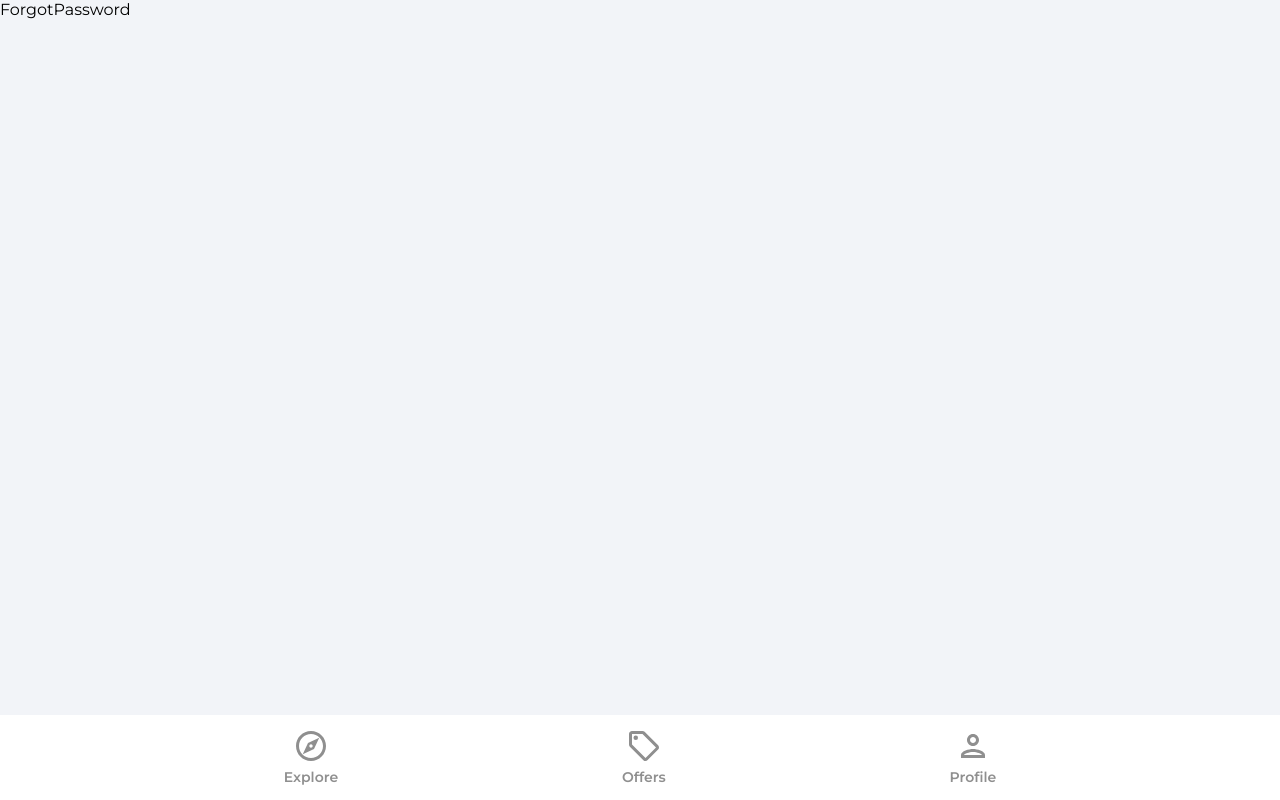
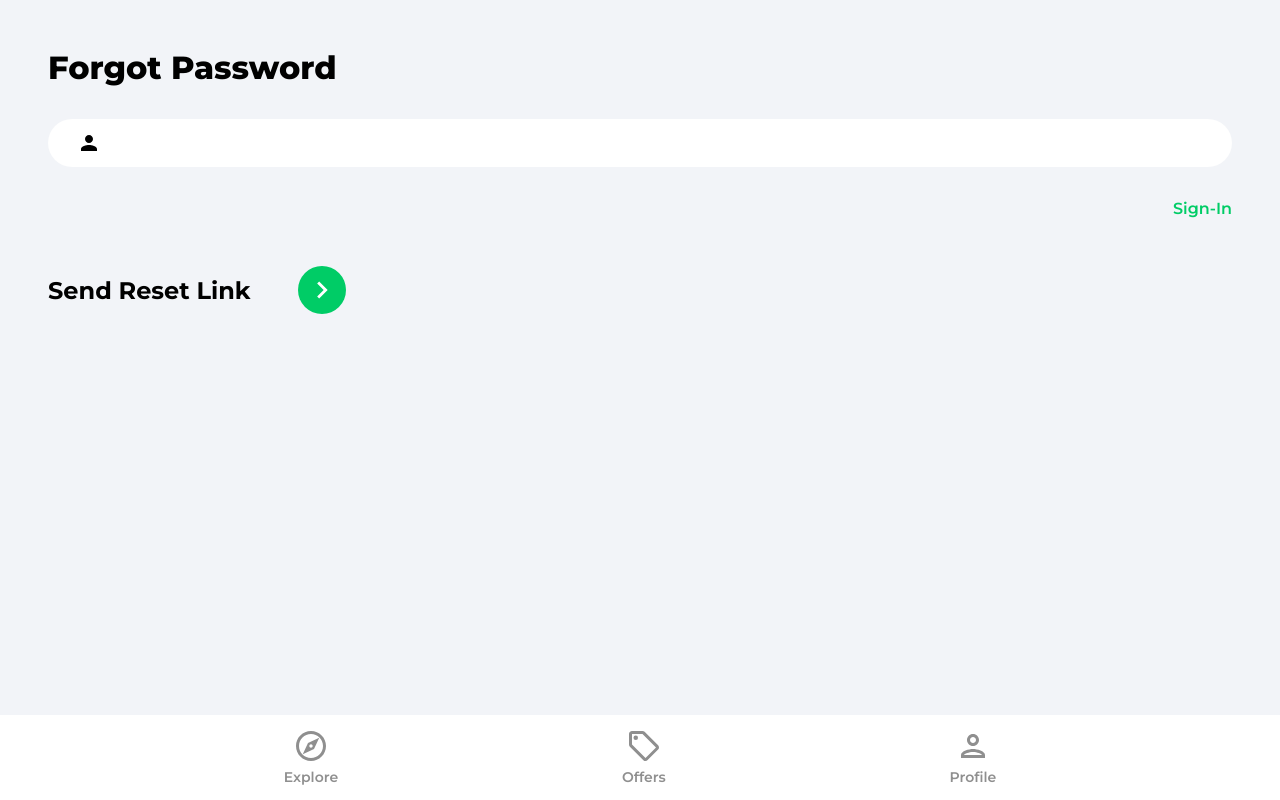
Before and after one commit to walshyc/home-marketplace, a React (Create React App) app: page /forgot-password in a window 1280 px wide. Built offline with nearby package versions, Linux system fonts and the light colour scheme; no server answers.

Commit message:
finished adding authentication

```diff
--- a/src/App.js
+++ b/src/App.js
@@ -8,6 +8,7 @@ import Profile from './pages/Profile';
 import SignIn from './pages/SignIn';
 import ForgotPassword from './pages/ForgotPassword';
 import Navbar from './components/Navbar';
+import PrivateRoute from './components/PrivateRoute';
 
 
 function App() {
@@ -17,7 +18,9 @@ function App() {
         <Routes>
           <Route path='/' element={<Explore></Explore>}></Route>
           <Route path='/offers' element={<Offers></Offers>}></Route>
-          <Route path='/profile' element={<Profile></Profile>}></Route>
+          <Route path='/profile' element={<PrivateRoute></PrivateRoute>}>
+            <Route path='/profile' element={<Profile></Profile>}></Route>
+          </Route>
           <Route path='/sign-in' element={<SignIn></SignIn>}></Route>
           <Route path='/sign-up' element={<SignUp></SignUp>}></Route>
           <Route path='/forgot-password' element={<ForgotPassword></ForgotPassword>}></Route>
--- /dev/null
+++ b/src/components/OAuth.jsx
@@ -0,0 +1,48 @@
+import React from 'react';
+import { useLocation, useNavigate } from 'react-router-dom';
+import { getAuth, signInWithPopup, GoogleAuthProvider } from 'firebase/auth';
+import { doc, setDoc, getDoc, serverTimestamp } from 'firebase/firestore';
+import { db } from '../firebase.config';
+import { toast } from 'react-toastify';
+import googleIcon from '../assets/svg/googleIcon.svg';
+
+const OAuth = () => {
+  const location = useLocation();
+  const navigate = useNavigate();
+
+  const onClick = async () => {
+    try {
+      const auth = getAuth();
+      const provider = new GoogleAuthProvider();
+      const result = await signInWithPopup(auth, provider);
+      const user = result.user;
+
+      const docRef = doc(db, 'users', user.uid);
+      const docSnap = await getDoc(docRef);
+
+      if (!docSnap.exists()) {
+        console.log(123);
+        await setDoc(doc(db, 'users', user.uid), {
+          name: user.displayName,
+          email: user.email,
+          timestamp: serverTimestamp(),
+        });
+      }
+      navigate('/');
+    } catch (error) {
+      console.log(error);
+      toast.error('Could not sign in with Google');
+    }
+  };
+
+  return (
+    <div className="socialLogin">
+      <p>Sign {location.pathname === '/sign-up' ? 'up' : 'in'} with</p>
+      <button className="socialIconDiv" onClick={onClick}>
+        <img className="socialIconImg" src={googleIcon} alt="google" />
+      </button>
+    </div>
+  );
+};
+
+export default OAuth;
--- /dev/null
+++ b/src/components/PrivateRoute.jsx
@@ -0,0 +1,14 @@
+import React from 'react';
+import { Navigate, Outlet } from 'react-router-dom';
+import { useAuthStatus } from '../hooks/useAuthStatus';
+import Spinner from './Spinner';
+
+const PrivateRoute = () => {
+  const { loggedIn, checkingStatus } = useAuthStatus();
+
+  if (checkingStatus) return <Spinner></Spinner>;
+
+  return loggedIn ? <Outlet></Outlet> : <Navigate to="/sign-in"></Navigate>;
+};
+
+export default PrivateRoute;
--- /dev/null
+++ b/src/components/Spinner.jsx
@@ -0,0 +1,11 @@
+import React from 'react';
+
+const Spinner = () => {
+  return (
+    <div className="loadingSpinnerContainer">
+      <div className="loadingSpinner"></div>
+    </div>
+  );
+};
+
+export default Spinner;
--- /dev/null
+++ b/src/hooks/useAuthStatus.js
@@ -0,0 +1,20 @@
+import { useEffect, useState } from 'react'
+import { getAuth, onAuthStateChanged } from 'firebase/auth'
+
+export const useAuthStatus = () => {
+
+    const [loggedIn, setLoggedIn] = useState(false)
+    const [checkingStatus, setCheckingStatus] = useState(true)
+
+    useEffect(() => {
+        const auth = getAuth()
+        onAuthStateChanged(auth, (user) => {
+            if (user) {
+                setLoggedIn(true)
+            }
+            setCheckingStatus(false)
+        })
+    })
+
+    return { loggedIn, checkingStatus }
+}
--- a/src/pages/ForgotPassword.jsx
+++ b/src/pages/ForgotPassword.jsx
@@ -1,5 +1,56 @@
+import { useState } from 'react';
+import { Link } from 'react-router-dom';
+import { getAuth, sendPasswordResetEmail } from 'firebase/auth';
+import { toast } from 'react-toastify';
+import { ReactComponent as ArrowRightIcon } from '../assets/svg/keyboardArrowRightIcon.svg';
+
 const ForgotPassword = () => {
-  return <div>ForgotPassword</div>;
+  const [email, setEmail] = useState('');
+
+  const onChange = (e) => {
+    setEmail(e.target.value);
+  };
+
+  const onSubmit = async (e) => {
+    e.preventDefault();
+
+    try {
+      const auth = getAuth();
+      await sendPasswordResetEmail(auth, email);
+      toast.success('Email sent successfully');
+    } catch (error) {
+      toast.error("Couldn't send password reset email");
+    }
+  };
+
+  return (
+    <div className="pageContainer">
+      <header>
+        <p className="pageHeader">Forgot Password</p>
+      </header>
+      <main>
+        <form onSubmit={onSubmit}>
+          <input
+            type="email"
+            name="email"
+            id="email"
+            value={email}
+            className="emailInput"
+            onChange={onChange}
+          />
+          <Link className="forgotPasswordLink" to="/sign-in">
+            Sign-In
+          </Link>
+          <div className="signInBar">
+            <div className="signInText">Send Reset Link</div>
+            <button className="signInButton">
+              <ArrowRightIcon fill="#ffffff" width={34} height={34} />
+            </button>
+          </div>
+        </form>
+      </main>
+    </div>
+  );
 };
 
 export default ForgotPassword;
--- a/src/pages/Profile.jsx
+++ b/src/pages/Profile.jsx
@@ -1,9 +1,15 @@
-import { getAuth } from 'firebase/auth';
+import { getAuth, updateProfile } from 'firebase/auth';
 import { useEffect, useState } from 'react';
 import { useNavigate, Link } from 'react-router-dom';
+import { updateDoc, doc } from 'firebase/firestore';
+import { db } from '../firebase.config';
+import { toast } from 'react-toastify';
 
 const Profile = () => {
   const auth = getAuth();
+
+  const [changeDetails, setChangeDetails] = useState(false);
+
   const [formData, setFormData] = useState({
     name: auth.currentUser.displayName,
     email: auth.currentUser.email,
@@ -18,6 +24,25 @@ const Profile = () => {
     navigate('/sign-in');
   };
 
+  const onSubmit = async () => {
+    try {
+      // update display name in firebase
+      if (auth.currentUser.displayName !== name) {
+        await updateProfile(auth.currentUser, { displayName: name });
+      }
+
+      //update in firestore
+      const userRef = doc(db, 'users', auth.currentUser.uid);
+      await updateDoc(userRef, { name });
+    } catch (error) {
+      toast.error("Couldn't update Profile details");
+    }
+  };
+
+  const onChange = (e) => {
+    setFormData({ ...formData, [e.target.id]: e.target.value });
+  };
+
   return (
     <div className="profile">
       <header className="profileHeader">
@@ -26,6 +51,41 @@ const Profile = () => {
           Logout
         </button>
       </header>
+      <main>
+        <div className="profileDetailsHeader">
+          <p className="profileDetailsText">Personal Details</p>
+          <p
+            className="changePersonalDetails"
+            onClick={() => {
+              changeDetails && onSubmit();
+              setChangeDetails((prev) => !prev);
+            }}
+          >
+            {changeDetails ? 'done' : 'change'}
+          </p>
+        </div>
+
+        <div className="profileCard">
+          <form action="">
+            <input
+              type="text"
+              id="name"
+              className={!changeDetails ? 'profileName' : 'profileNameActive'}
+              disabled={!changeDetails}
+              value={name}
+              onChange={onChange}
+            />
+            <input
+              type="email"
+              id="email"
+              className="profileEmail"
+              disabled={true}
+              value={email}
+              onChange={onChange}
+            />
+          </form>
+        </div>
+      </main>
     </div>
   );
 };
--- a/src/pages/SignIn.jsx
+++ b/src/pages/SignIn.jsx
@@ -4,6 +4,7 @@ import { toast } from 'react-toastify';
 import { getAuth, signInWithEmailAndPassword } from 'firebase/auth';
 import { ReactComponent as ArrowRightIcon } from '../assets/svg/keyboardArrowRightIcon.svg';
 import visibilityIcon from '../assets/svg/visibilityIcon.svg';
+import OAuth from '../components/OAuth';
 
 const SignIn = () => {
   const [showPassword, setShowPassword] = useState(false);
@@ -38,7 +39,7 @@ const SignIn = () => {
         navigate('/');
       }
     } catch (error) {
-      toast.error('Bad user credentials')
+      toast.error('Bad user credentials');
     }
   };
 
@@ -92,7 +93,7 @@ const SignIn = () => {
               </button>
             </div>
           </form>
-          {/* Google OAuth */}
+          <OAuth></OAuth>
 
           <Link to="/sign-up" className="registerLink">
             Sign Up Instead
--- a/src/pages/SignUp.jsx
+++ b/src/pages/SignUp.jsx
@@ -10,6 +10,7 @@ import { db } from '../firebase.config';
 import { toast } from 'react-toastify';
 import { ReactComponent as ArrowRightIcon } from '../assets/svg/keyboardArrowRightIcon.svg';
 import visibilityIcon from '../assets/svg/visibilityIcon.svg';
+import OAuth from '../components/OAuth';
 
 const SignUp = () => {
   const [showPassword, setShowPassword] = useState(false);
@@ -119,7 +120,7 @@ const SignUp = () => {
               </button>
             </div>
           </form>
-          {/* Google OAuth */}
+          <OAuth></OAuth>
 
           <Link to="/sign-in" className="registerLink">
             Sign In Instead
```
